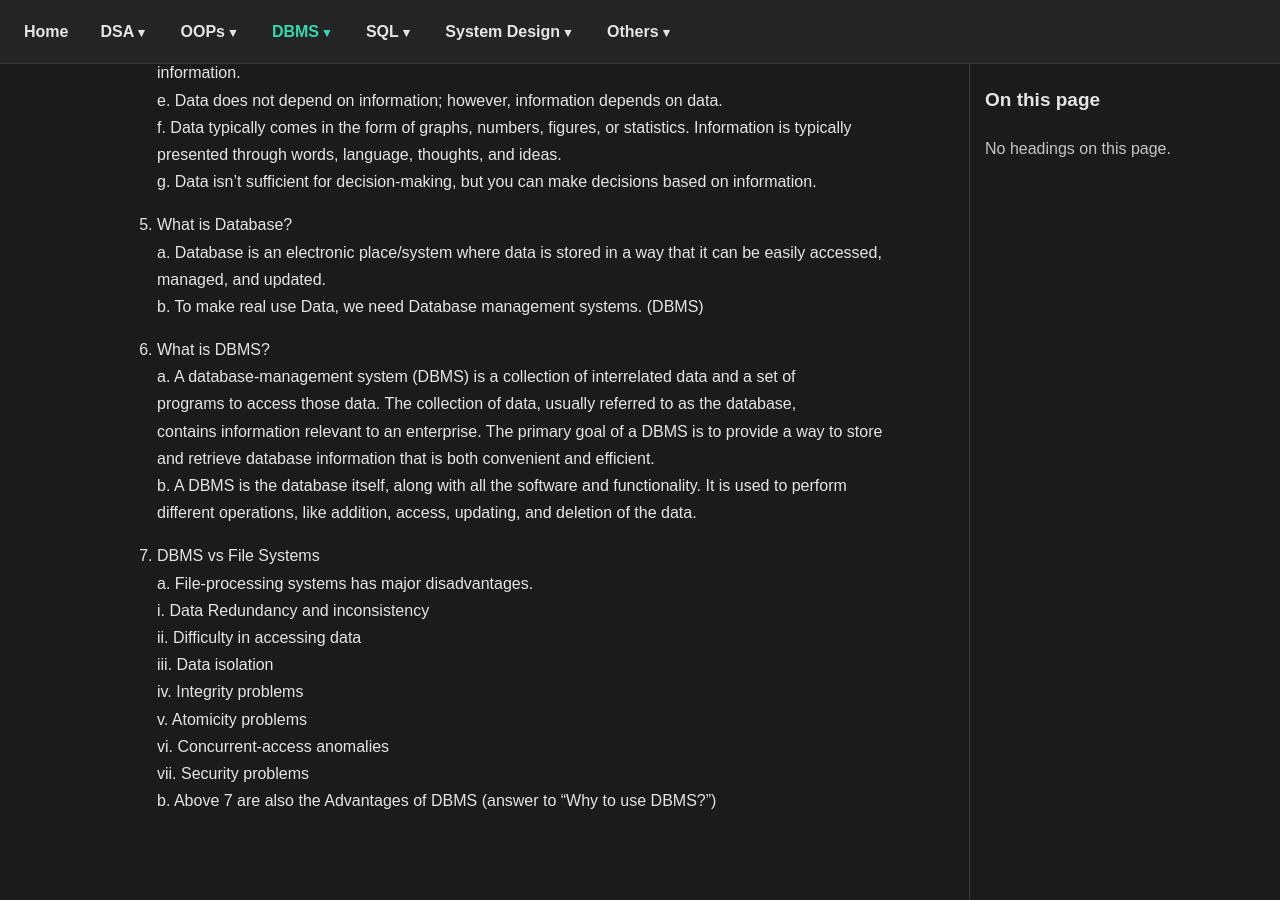
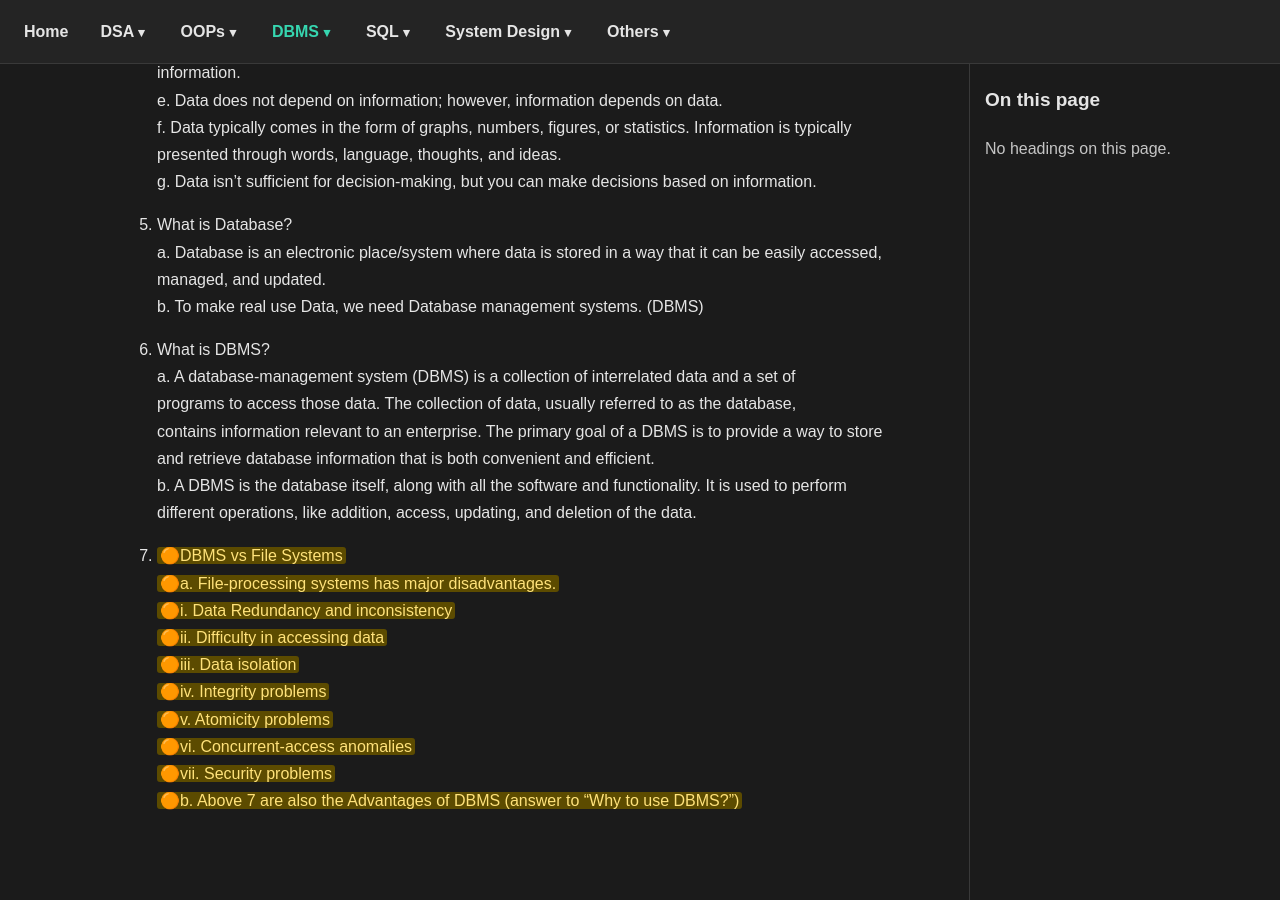
Before and after one commit to Mritunjay28/obsidian-notes, a Jekyll site: the page built from content/DBMS/DBMS/DBMS/LEC-1 INTRO.md, in a window 1280 px wide and 900 px high, scrolled down 1016 px. Built offline with Jekyll 4.4.1, drawn with Linux system fonts in a browser that asks for light colours.

```diff
--- a/content/DBMS/DBMS/DBMS/LEC-1 INTRO.md
+++ b/content/DBMS/DBMS/DBMS/LEC-1 INTRO.md
@@ -51,13 +51,13 @@ Data can be recorded and doesn’t have any meaning unless processed.
 	b. A DBMS is the database itself, along with all the software and functionality. It is used to perform different operations, like addition, access, updating, and deletion of the data.
 
 
-7. DBMS vs File Systems
-	a. File-processing systems has major disadvantages.
-		i. Data Redundancy and inconsistency
-		ii. Difficulty in accessing data
-		iii. Data isolation
-		iv. Integrity problems
-		v. Atomicity problems
-		vi. Concurrent-access anomalies
-		vii. Security problems
-	b. Above 7 are also the Advantages of DBMS (answer to “Why to use DBMS?”)
+7. ==🟠DBMS vs File Systems==
+	==🟠a. File-processing systems has major disadvantages.==
+		==🟠i. Data Redundancy and inconsistency==
+		==🟠ii. Difficulty in accessing data==
+		==🟠iii. Data isolation==
+		==🟠iv. Integrity problems==
+		==🟠v. Atomicity problems==
+		==🟠vi. Concurrent-access anomalies==
+		==🟠vii. Security problems==
+	==🟠b. Above 7 are also the Advantages of DBMS (answer to “Why to use DBMS?”)==
```
